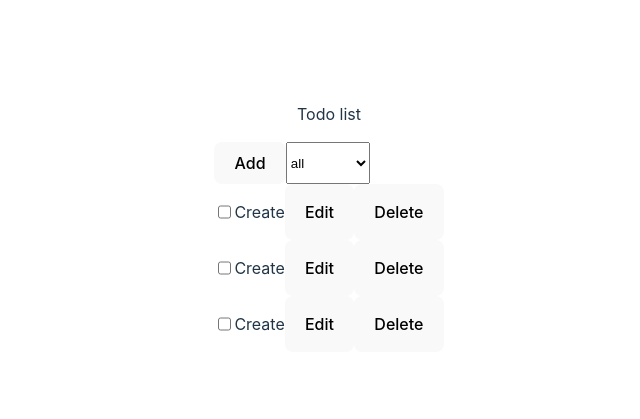
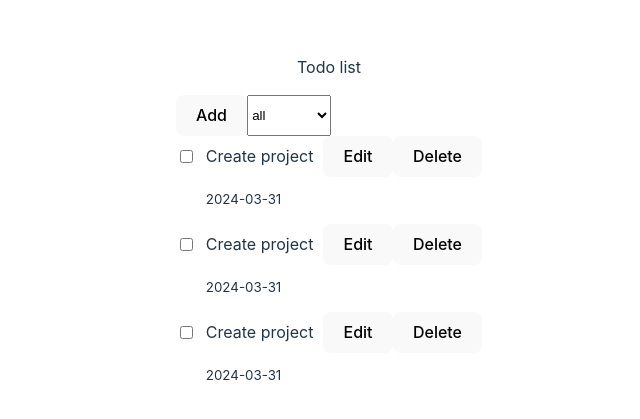
Before and after one commit to kamila-12/react-project, a React (Vite) app: page / in a window 1280 px wide. Shown: the part 181-600 px from the top of the page, without its empty margins (311-951 px from the left). Built offline with nearby package versions, Linux system fonts and the light colour scheme.

Commit message:
added date todo list

```diff
--- a/src/components/List.tsx
+++ b/src/components/List.tsx
@@ -17,9 +17,9 @@ export function List() {
 
        </div>
 
-           <Todo />
-           <Todo />
-           <Todo />
+           <Todo date="2024-03-31" />
+           <Todo date="2024-03-31" />
+           <Todo date="2024-03-31"/>
        </>
    )
 }
--- a/src/components/Todo.tsx
+++ b/src/components/Todo.tsx
@@ -1,11 +1,18 @@
-export function Todo() {
+
+interface TodoProps {
+    date: string; // тип даты можно изменить в соответствии с вашими требованиями
+}
+export function Todo({date}: TodoProps) {
     return (
-        <div style={{display: 'flex'}}>
+        <div style={{display: 'flex', flexDirection: 'column'}}>
+            <div style={{ display: 'flex', alignItems: 'center' }}>
 
             <input className="form-check-input" type="checkbox" value=""></input>
-            <p>Create</p>
+            <p style={{ margin: '0 10px' }}>Create project</p>
             <button type="button" className="btn btn-secondary">Edit</button>
             <button type="button" className="btn btn-danger">Delete</button>
+            </div>
+            <p style={{ fontSize: 'smaller', marginLeft: '30px', textAlign: 'left' }}>{date}</p>
         </div>
     )
  }
```
